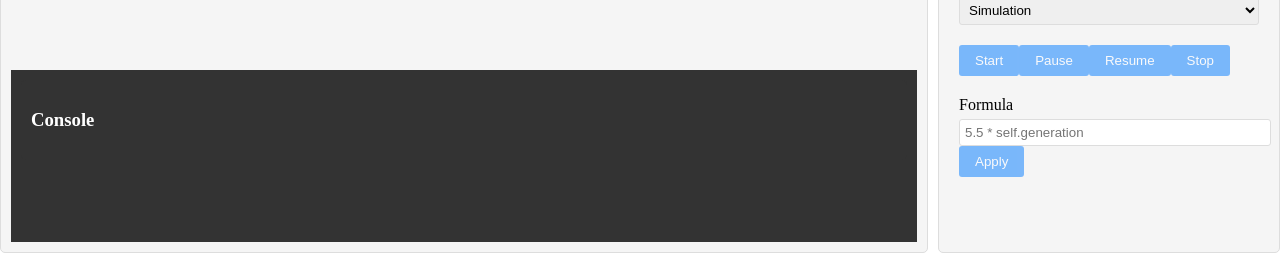
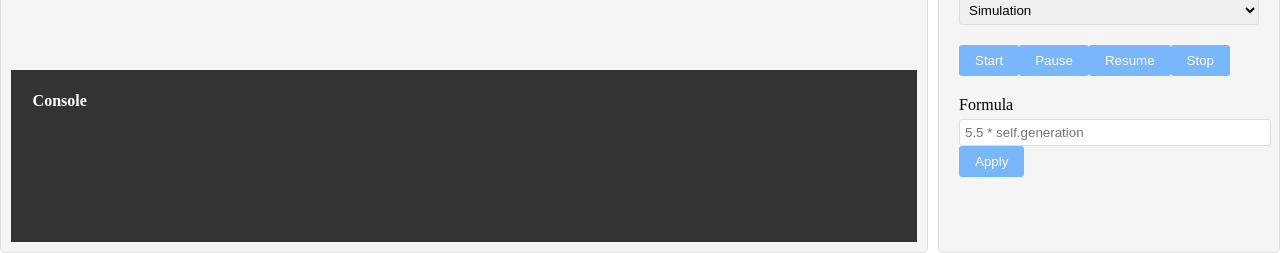
Before and after one commit to azmisahin-ai/life-ui-v2, a Vue app in the folder life/: page / in a window 1280 px wide. Shown: the part 547-800 px from the top of the page. Built offline with nearby package versions, Linux system fonts and the light colour scheme.

Commit message:
🚧: console widget auto scroll

```diff
--- a/life/src/components/ConsoleWidget.vue
+++ b/life/src/components/ConsoleWidget.vue
@@ -1,7 +1,7 @@
 <template>
   <div class="console-widget">
-    <h3>{{ title }}</h3>
-    <div class="console-messages" ref="consoleMessages" style="height: 100%; overflow-y: auto;">
+    <h4>{{ title }}</h4>
+    <div class="console-messages" ref="consoleMessages" style="height: 200px; overflow-y: hidden;">
       <div v-for="(item, index) in messages" :key="index" class="console-message" :class="item.type">
         {{ item.message }}
       </div>
@@ -20,6 +20,13 @@ export default {
       return this.data || [];
     }
   },
+  watch: {
+    data(newVal) {
+      this.$nextTick(() => {
+        this.scrollToBottom();
+      });
+    }
+  },
   mounted() {
     this.scrollToBottom(); // Component is mounted, scroll to bottom
   },
@@ -28,7 +35,6 @@ export default {
   },
   methods: {
     scrollToBottom() {
-      // Access the consoleMessages element and scroll to the bottom
       const consoleMessages = this.$refs.consoleMessages;
       consoleMessages.scrollTop = consoleMessages.scrollHeight;
     }
@@ -44,15 +50,23 @@ export default {
   border-radius: 5px;
 }
 
-.console-messages {
-  height: 100%;
-  overflow-y: auto;
+.console-message {
+  word-wrap: break-word;
+  /* Uzun kelimeleri otomatik olarak kır */
+  max-width: 100%;
+  /* En fazla genişlik belirle */
+  overflow: hidden;
+  /* Taşan içerikleri gizle */
+
+
+
 }
 
 .console-message {
   margin-bottom: 5px;
   padding: 5px;
   border-radius: 3px;
+  width: 100%;
 }
 
 .info {
@@ -63,5 +77,7 @@ export default {
   color: #e1b42e8c;
 }
 
-/* Add more styles for different message types if needed */
+h4 {
+  margin: 0.1em;
+}
 </style>
--- a/life/src/components/Simulation.vue
+++ b/life/src/components/Simulation.vue
@@ -321,7 +321,7 @@ const changeAppearance = (event) => {
         </div>
       </div>
 
-      <div class="console-overlay" ref="consoleOverlay" style="height: 200px; overflow-y: auto; color: white;">
+      <div class="console-overlay" ref="consoleOverlay">
         <ConsoleWidget class="console" :title="'Console'" :data="consoleData" />
       </div>
 
@@ -467,6 +467,7 @@ body {
   margin: 0;
   padding: 0;
   font-size: 16px;
+
 }
 
 /* Main simulation container */
@@ -481,6 +482,7 @@ body {
   display: flex;
   flex-direction: column;
   padding: 10px;
+  overflow-y: hidden;
 }
 
 /* Main panel */
@@ -492,6 +494,7 @@ body {
   margin-right: 10px;
   flex: 1;
   /* Main panel takes up remaining space */
+
 }
 
 .appearance-container {
@@ -522,9 +525,8 @@ body {
   color: white;
   padding: 10px;
   flex: 0.25;
-  /* Console takes 25% of main panel height */
-  overflow-y: auto;
-  /* Enable vertical scrolling if needed */
+  overflow: hidden;
+
 }
 
 .information-overlay {
```
